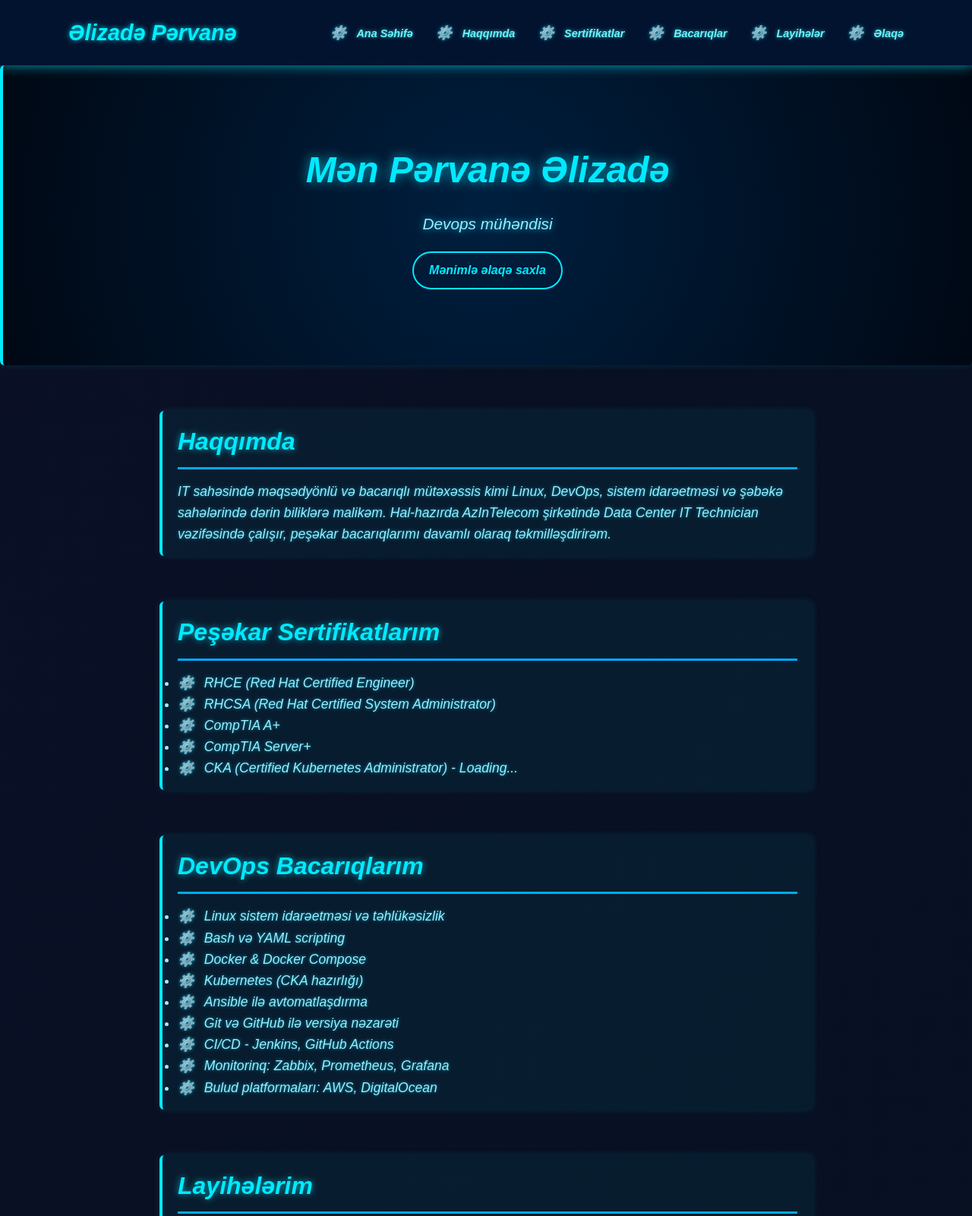
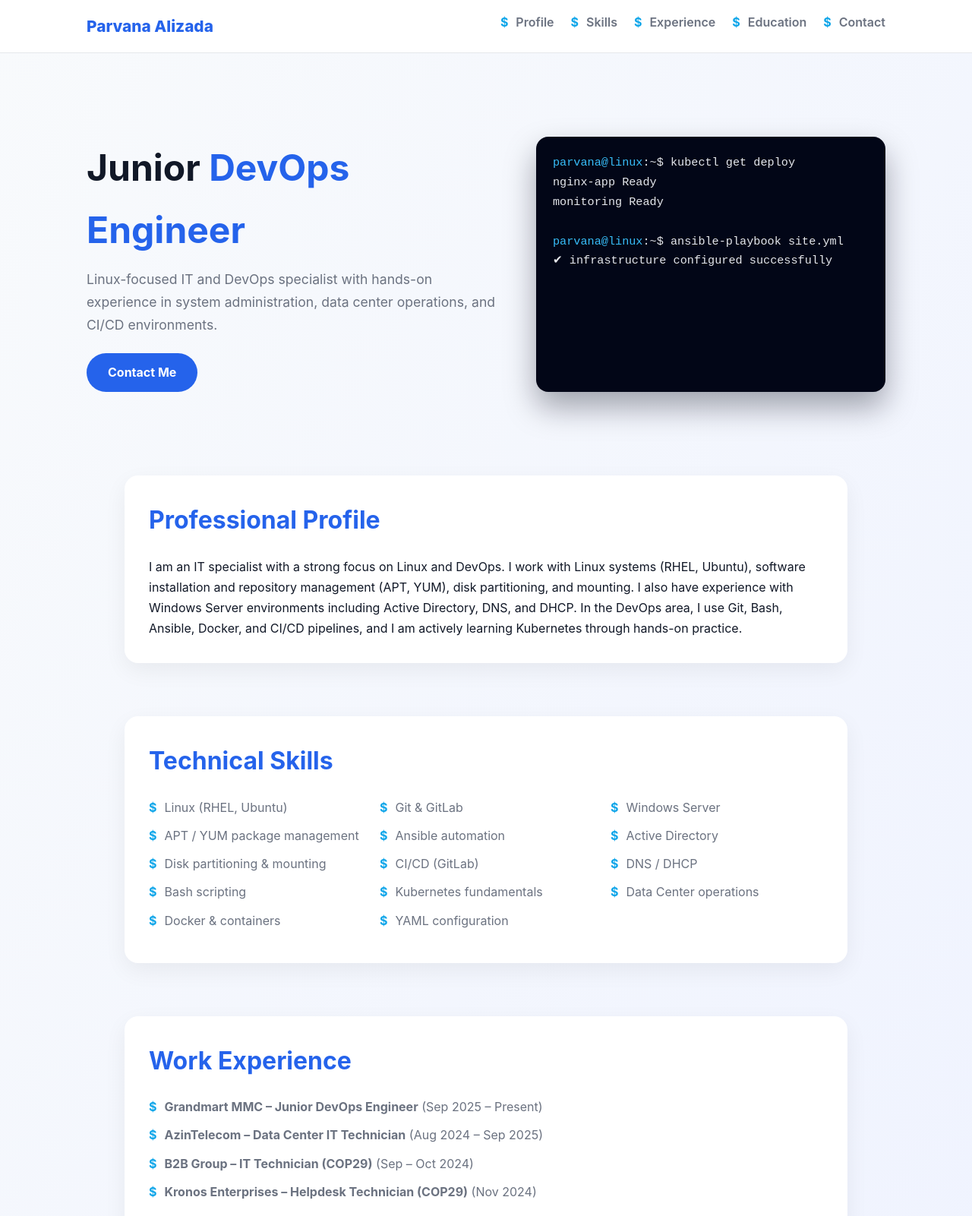
Before and after one commit to ParvanaAli/parvana-devops-site, a plain HTML site: page index.html in a window 1280 px wide. Shown: the top 1601 px of the page at 76% size. Drawn offline with nearby package versions, Linux system fonts and the light colour scheme.

Commit message:
Update index.html

```diff
--- a/index.html
+++ b/index.html
@@ -1,255 +1,199 @@
 <!DOCTYPE html>
-<html lang="az">
+<html lang="en">
 <head>
 <meta charset="UTF-8" />
 <meta name="viewport" content="width=device-width, initial-scale=1" />
-<title>Mənim İT Dünyam | DevOps Portfolio</title>
+<title>Parvana Alizada | Junior DevOps Engineer</title>
 <link href="https://unpkg.com/aos@2.3.1/dist/aos.css" rel="stylesheet">
 <style>
-  *, *::before, *::after {
-    margin: 0; padding: 0; box-sizing: border-box;
+:root{
+  --bg:#f8fafc;
+  --card:#ffffff;
+  --primary:#2563eb;
+  --secondary:#0ea5e9;
+  --text:#111827;
+  --muted:#6b7280;
+  --terminal:#020617;
 }
-  body {
-    font-family: 'Poppins', sans-serif;
-    background: linear-gradient(120deg, #0a0f25, #071122);
-    color: #00f0ff;
-    line-height: 1.6;
-    font-size: 16px;
-    scroll-behavior: smooth;
+*{margin:0;padding:0;box-sizing:border-box}
+body{
+  font-family:Inter,system-ui,-apple-system,Segoe UI,sans-serif;
+  background:linear-gradient(120deg,#f8fafc,#eef2ff);
+  color:var(--text);
+  line-height:1.7;
 }
-  header {
-    background: rgba(0, 20, 50, 0.85);
-    padding: 20px 40px;
-    box-shadow: 0 0 15px #00f0ffaa;
-    position: sticky;
-    top: 0;
-    z-index: 100;
-    backdrop-filter: blur(6px);
+header{
+  position:sticky;top:0;z-index:100;
+  background:rgba(255,255,255,.95);
+  backdrop-filter:blur(8px);
+  border-bottom:1px solid #e5e7eb;
 }
-  nav {
-    max-width: 1100px;
-    margin: 0 auto;
-    display: flex;
-    justify-content: space-between;
-    align-items: center;
+nav{
+  max-width:1100px;margin:auto;
+  display:flex;justify-content:space-between;align-items:center;
+  padding:16px 24px
 }
-  nav .logo {
-    font-weight: 700;
-    font-size: 1.8rem;
-    color: #00f0ff;
-    text-shadow: 0 0 6px #00f0ffcc;
-    font-style: italic;
+.logo{font-weight:800;font-size:1.3rem;color:var(--primary)}
+nav ul{list-style:none;display:flex;gap:22px}
+nav a{text-decoration:none;color:var(--muted);font-weight:600}
+nav a:hover{color:var(--primary)}
+
+#hero{
+  max-width:1100px;margin:70px auto;padding:40px 24px;
+  display:grid;grid-template-columns:1.2fr 1fr;gap:40px
 }
-  nav ul {
-    list-style: none;
-    display: flex;
-    gap: 30px;
+.hero-text h1{font-size:3rem;margin-bottom:10px}
+.hero-text span{color:var(--primary)}
+.hero-text p{color:var(--muted);font-size:1.1rem}
+
+.terminal{
+  background:var(--terminal);
+  color:#e5e7eb;
+  border-radius:16px;
+  padding:22px;
+  font-family:monospace;
+  font-size:.95rem;
+  box-shadow:0 20px 40px rgba(2,6,23,.35)
 }
-  nav ul li a {
-    text-decoration: none;
-    font-weight: 600;
-    color: #66f7ff;
-    transition: color 0.3s ease;
-    text-shadow: 0 0 5px #66f7ffaa;
-    font-style: italic;
-    font-size: 0.9rem;
+.prompt{color:#38bdf8}
+
+.button{
+  display:inline-block;margin-top:22px;
+  padding:12px 28px;
+  background:var(--primary);
+  color:#fff;border-radius:30px;
+  text-decoration:none;font-weight:700
 }
-  nav ul li a:hover {
-    color: #00eaff;
-    text-shadow: 0 0 12px #00eaffcc;
+
+main{max-width:1000px;margin:auto;padding:0 24px}
+section{margin-bottom:70px}
+.card{
+  background:var(--card);
+  border-radius:18px;
+  padding:32px;
+  box-shadow:0 10px 30px rgba(0,0,0,.06)
 }
-  #hero {
-    text-align: center;
-    padding: 100px 20px;
-    background: radial-gradient(circle, #001f3f 0%, #000814 100%);
-    animation: pulseBg 10s infinite alternate;
+section h2{font-size:2rem;margin-bottom:20px;color:var(--primary)}
+
+ul{list-style:none}
+ul li{margin-bottom:10px;color:var(--muted)}
+ul li::before{content:'$';margin-right:10px;color:var(--secondary);font-weight:700}
+
+.grid{display:grid;grid-template-columns:repeat(auto-fit,minmax(260px,1fr));gap:24px}
+
+footer{
+  text-align:center;padding:30px;margin-top:60px;
+  background:#f1f5f9;color:var(--muted);font-size:.9rem
 }
-  @keyframes pulseBg {
-    0% { background-color: #001f3f; }
-    100% { background-color: #000814; }
-  }
-  #hero h1 {
-    font-size: 3rem;
-    color:#00eaff;
-    text-shadow: 0 0 15px #00eaffaa;
-  }
-  #hero p {
-    font-size: 1.3rem;
-    color: #99eeff;
-    font-style: italic;
-    text-shadow: 0 0 10px #00dfffcc;
-  }
-  .button {
-    display: inline-block;
-    background: transparent;
-    color: #00eaff;
-    border: 2px solid #00eaff;
-    padding: 10px 20px;
-    border-radius: 25px;
-    font-weight: bold;
-    font-style: italic;
-    transition: all 0.3s ease;
-    text-decoration: none;
-    margin-top: 20px;
-  }
-  .button:hover {
-    background: #00eaff;
-    color: #0a0f25;
-    text-shadow: none;
-  }
-  main {
-    max-width: 900px;
-    margin: 40px auto;
-    padding: 0 20px;
-  }
-  section {
-    margin-bottom: 60px;
-    padding: 15px 20px;
-    border-left: 4px solid #00eaff;
-    background: rgba(0, 255, 255, 0.05);
-    box-shadow: 0 0 10px #00f0ff22;
-    border-radius: 6px;
-  }
-  h1, h2 {
-    color: #00eaff;
-    margin-bottom: 15px;
-    text-shadow: 0 0 8px #00eaffaa;
-    font-style: italic;
-  }
-  h2 {
-    font-size: 2rem;
-    border-bottom: 3px solid #00aaff;
-    padding-bottom: 8px;
-  }
-  p, ul li {
-    font-size: 1.1rem;
-    color: #99eeff;
-    text-shadow: 0 0 4px #00dfffaa;
-    font-style: italic;
-  }
-  ul li::before {
-    content: "⚙️ ";
-    color: #00eaff;
-    margin-right: 8px;
-  }
-  footer {
-    text-align: center;
-    padding: 30px 20px;
-    background: rgba(0, 20, 50, 0.85);
-    color: #33ccff;
-    font-size: 0.9rem;
-    border-top: 1px solid #006699;
-    box-shadow: 0 0 10px #00ccffaa inset;
-    font-style: italic;
-  }
-  #backToTop {
-    position: fixed;
-    bottom: 30px;
-    right: 30px;
-    background: #00eaff;
-    color: #0a0f25;
-    padding: 10px 15px;
-    border-radius: 50%;
-    font-weight: bold;
-    font-size: 18px;
-    box-shadow: 0 0 10px #00eaffaa;
-    text-decoration: none;
-    display: none;
-    z-index: 999;
-  }
-  @media(max-width: 600px) {
-    nav {
-      flex-direction: column;
-      gap: 20px;
-    }
-    h1 {
-      font-size: 2.2rem;
-    }
-    h2 {
-      font-size: 1.5rem;
-    }
-  }
+
+@media(max-width:900px){#hero{grid-template-columns:1fr}}
 </style>
 </head>
 <body>
 <header>
   <nav>
-    <div class="logo">Əlizadə Pərvanə</div>
+    <div class="logo">Parvana Alizada</div>
     <ul>
-      <li><a href="#hero">Ana Səhifə</a></li>
-      <li><a href="#about">Haqqımda</a></li>
-      <li><a href="#certificates">Sertifikatlar</a></li>
-      <li><a href="#skills">Bacarıqlar</a></li>
-      <li><a href="#portfolio">Layihələr</a></li>
-      <li><a href="#contact">Əlaqə</a></li>
+      <li><a href="#about">Profile</a></li>
+      <li><a href="#skills">Skills</a></li>
+      <li><a href="#experience">Experience</a></li>
+      <li><a href="#education">Education</a></li>
+      <li><a href="#contact">Contact</a></li>
     </ul>
   </nav>
 </header>
 
 <section id="hero">
-  <h1 data-aos="zoom-in">Mən Pərvanə Əlizadə</h1>
-  <p data-aos="fade-up">Devops mühəndisi</p>
-  <a href="#contact" class="button" data-aos="fade-up" data-aos-delay="300">Mənimlə əlaqə saxla</a>
+  <div class="hero-text" data-aos="fade-right">
+    <h1>Junior <span>DevOps Engineer</span></h1>
+    <p>Linux-focused IT and DevOps specialist with hands-on experience in system administration, data center operations, and CI/CD environments.</p>
+    <a href="#contact" class="button">Contact Me</a>
+  </div>
+  <div class="terminal" data-aos="fade-left">
+    <div><span class="prompt">parvana@linux</span>:~$ kubectl get deploy</div>
+    <div>nginx-app      Ready</div>
+    <div>monitoring     Ready</div><br>
+    <div><span class="prompt">parvana@linux</span>:~$ ansible-playbook site.yml</div>
+    <div>✔ infrastructure configured successfully</div>
+  </div>
 </section>
 
 <main>
 <section id="about" data-aos="fade-up">
-    <h2>Haqqımda</h2>
-    <p>IT sahəsində məqsədyönlü və bacarıqlı mütəxəssis kimi Linux, DevOps, sistem idarəetməsi və şəbəkə sahələrində dərin biliklərə malikəm. Hal-hazırda AzInTelecom şirkətində Data Center IT Technician vəzifəsində çalışır, peşəkar bacarıqlarımı davamlı olaraq təkmilləşdirirəm.</p>
+  <div class="card">
+    <h2>Professional Profile</h2>
+    <p>I am an IT specialist with a strong focus on Linux and DevOps. I work with Linux systems (RHEL, Ubuntu), software installation and repository management (APT, YUM), disk partitioning, and mounting. I also have experience with Windows Server environments including Active Directory, DNS, and DHCP. In the DevOps area, I use Git, Bash, Ansible, Docker, and CI/CD pipelines, and I am actively learning Kubernetes through hands-on practice.</p>
+  </div>
 </section>
-  <section id="certificates" data-aos="fade-up">
-    <h2>Peşəkar Sertifikatlarım</h2>
+
+<section id="skills" data-aos="fade-up">
+  <div class="card">
+    <h2>Technical Skills</h2>
+    <div class="grid">
       <ul>
-      <li>RHCE (Red Hat Certified Engineer)</li>
-      <li>RHCSA (Red Hat Certified System Administrator)</li>
-      <li>CompTIA A+</li>
-      <li>CompTIA Server+</li>
-      <li>CKA (Certified Kubernetes Administrator) - Loading...</li>
+        <li>Linux (RHEL, Ubuntu)</li>
+        <li>APT / YUM package management</li>
+        <li>Disk partitioning & mounting</li>
+        <li>Bash scripting</li>
+        <li>Docker & containers</li>
       </ul>
+      <ul>
+        <li>Git & GitLab</li>
+        <li>Ansible automation</li>
+        <li>CI/CD (GitLab)</li>
+        <li>Kubernetes fundamentals</li>
+        <li>YAML configuration</li>
+      </ul>
+      <ul>
+        <li>Windows Server</li>
+        <li>Active Directory</li>
+        <li>DNS / DHCP</li>
+        <li>Data Center operations</li>
+      </ul>
+    </div>
+  </div>
 </section>
-  <section id="skills" data-aos="fade-up">
-    <h2>DevOps Bacarıqlarım</h2>
+
+<section id="experience" data-aos="fade-up">
+  <div class="card">
+    <h2>Work Experience</h2>
     <ul>
-      <li>Linux sistem idarəetməsi və təhlükəsizlik</li>
-      <li>Bash və YAML scripting</li>
-      <li>Docker & Docker Compose</li>
-      <li>Kubernetes (CKA hazırlığı)</li>
-      <li>Ansible ilə avtomatlaşdırma</li>
-      <li>Git və GitHub ilə versiya nəzarəti</li>
-      <li>CI/CD - Jenkins, GitHub Actions</li>
-      <li>Monitorinq: Zabbix, Prometheus, Grafana</li>
-      <li>Bulud platformaları: AWS, DigitalOcean</li>
+      <li><strong>Grandmart MMC – Junior DevOps Engineer</strong> (Sep 2025 – Present)</li>
+      <li><strong>AzinTelecom – Data Center IT Technician</strong> (Aug 2024 – Sep 2025)</li>
+      <li><strong>B2B Group – IT Technician (COP29)</strong> (Sep – Oct 2024)</li>
+      <li><strong>Kronos Enterprises – Helpdesk Technician (COP29)</strong> (Nov 2024)</li>
     </ul>
+  </div>
 </section>
-  <section id="portfolio" data-aos="fade-up">
-    <h2>Layihələrim</h2>
+
+<section id="education" data-aos="fade-up">
+  <div class="card">
+    <h2>Education & Certificates</h2>
     <ul>
-      <li><a href="https://github.com/ParvanaAli/simple-nginx-app" target="_blank">Nginx Docker App</a></li>
-      <li><a href="https://github.com/ParvanaAli/zabbix-monitoring" target="_blank">Zabbix Monitorinq Layihəsi</a></li>
-      <li><a href="https://github.com/ParvanaAli/ansible-playbooks" target="_blank">Ansible Playbook nümunələri</a></li>
+      <li>Bachelor of Computer Engineering – Sumgait State University (2020–2024)</li>
+      <li>Bachelor of Computer Networks – ASOIU (2016–2018)</li>
+      <li>CompTIA A+ (2024)</li>
+      <li>CompTIA Server+ (2024)</li>
+      <li>RHCSA, RHCE, CKA – In Progress</li>
     </ul>
+  </div>
 </section>
+
 <section id="contact" data-aos="fade-up">
-    <h2>Əlaqə</h2>
-    <p>Email: <a href="mailto:aliza.parvana@gmail.com">aliza.parvana@gmail.com</a></p>
-    <p>Telefon: +994 50 526 9971</p>
-    <p>Sosial: <a href="https://www.linkedin.com/in/parvana-alizada/" target="_blank">LinkedIn</a></p>
+  <div class="card">
+    <h2>Contact</h2>
+    <p>Email: aliza.parvana@gmail.com</p>
+    <p>Phone: +994 50 526 99 71</p>
+    <p>LinkedIn: linkedin.com/in/parvana-alizada</p>
+  </div>
 </section>
 </main>
 
-<a href="#" id="backToTop">↑</a>
-
 <footer>
-  &copy; 2025 Əlizadə Pərvanə | Bütün hüquqlar qorunur.
+  © 2025 Parvana Alizada | Junior DevOps Engineer
 </footer>
 
 <script src="https://unpkg.com/aos@2.3.1/dist/aos.js"></script>
-<script>
-  AOS.init();
-  const btn = document.getElementById('backToTop');
-  window.onscroll = () => {
-    btn.style.display = window.scrollY > 300 ? 'block' : 'none';
-  };
-</script>
+<script>AOS.init({once:true});</script>
 </body>
 </html>
```
Lines whose indentation alone changed are shown as unchanged.
